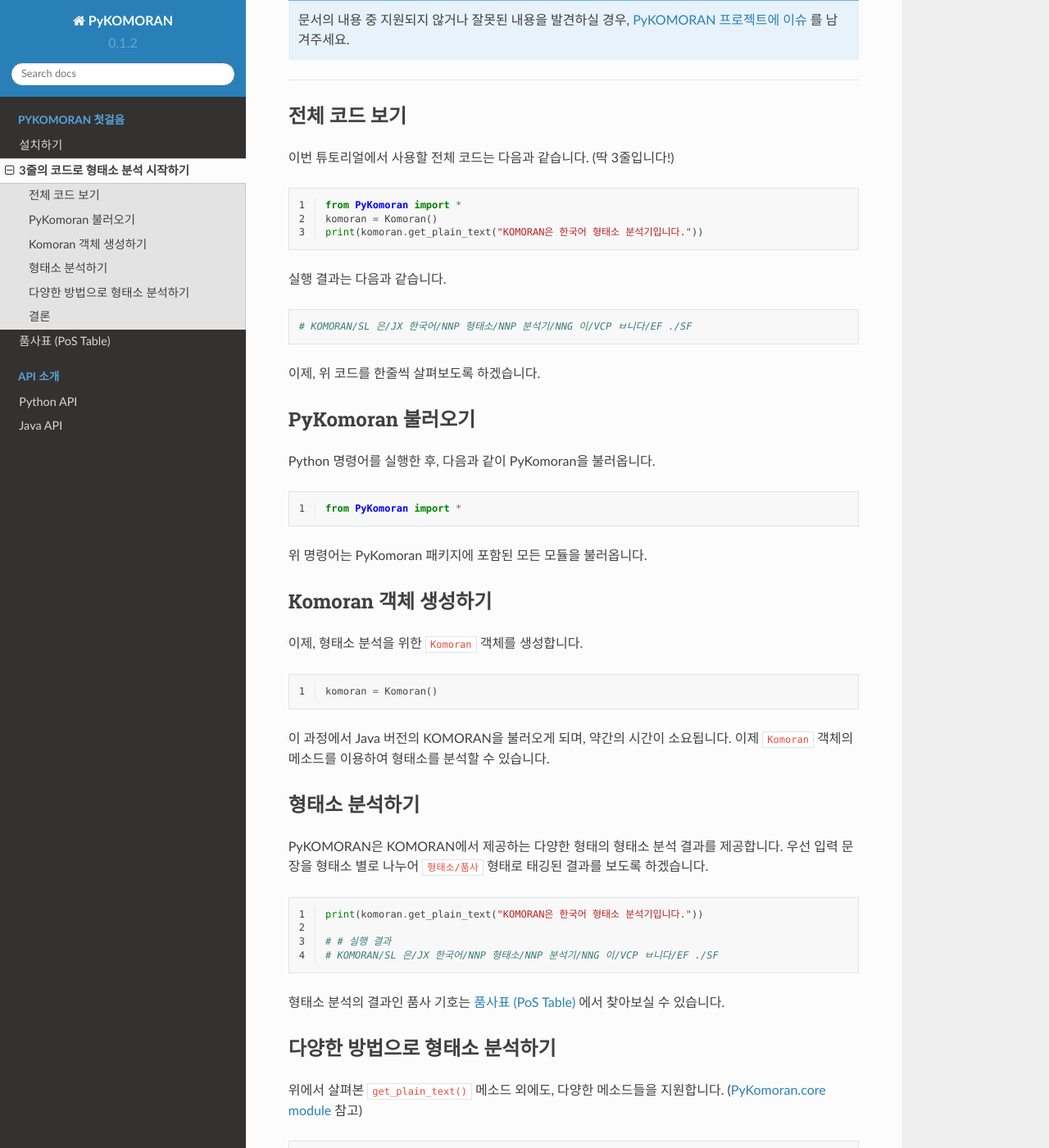
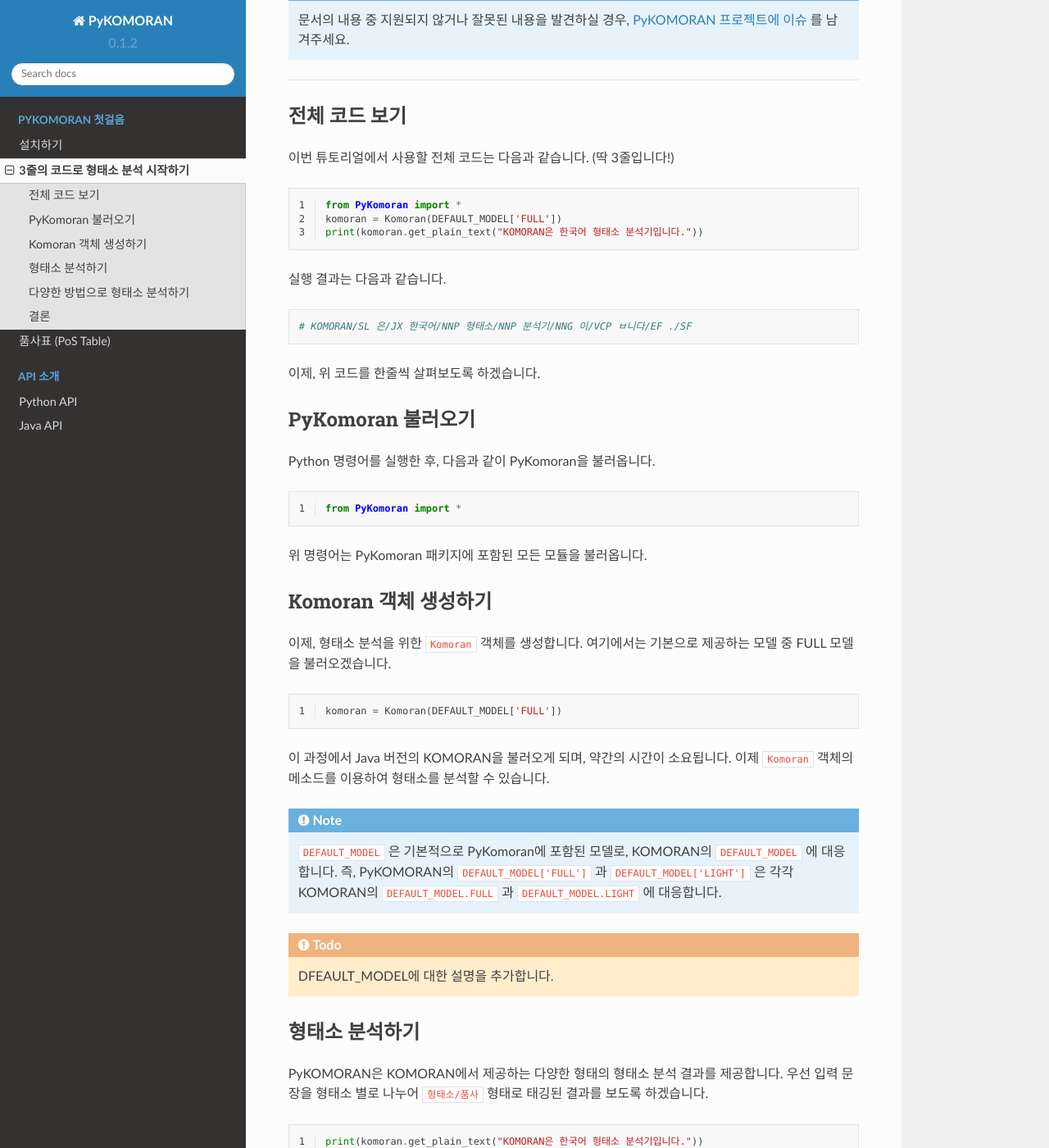
Before and after one commit to shineware/PyKOMORAN, a Sphinx documentation site: the page built from docs/firststep/tutorial.rst, in a window 1280 px wide and 1400 px high, scrolled down 268 px. Shown: the whole window at 82% size. Built offline with Sphinx 7.4.7 and the Read the Docs theme 2.0.0, drawn with Linux system fonts in a browser that asks for light colours; pages that are not in the unit, such as notebooks, are missing from menus; the version number is read from the project's files by our own code; some of the changed text lies outside the part shown.

Commit message:
Komoran 객체 생성 기본 모델 필요에 따른 문서 변경 related #18

```diff
--- a/docs/firststep/tutorial.rst
+++ b/docs/firststep/tutorial.rst
@@ -18,7 +18,7 @@
   :linenos:
 
   from PyKomoran import *
-  komoran = Komoran()
+  komoran = Komoran(DEFAULT_MODEL['FULL'])
   print(komoran.get_plain_text("KOMORAN은 한국어 형태소 분석기입니다."))
 
 실행 결과는 다음과 같습니다.
@@ -44,14 +44,23 @@ Python 명령어를 실행한 후, 다음과 같이 PyKomoran을 불러옵니다
 Komoran 객체 생성하기
 ---------------------------------------
 이제, 형태소 분석을 위한 ``Komoran`` 객체를 생성합니다.
+여기에서는 기본으로 제공하는 모델 중 FULL 모델을 불러오겠습니다.
 
 .. code-block:: python
   :linenos:
 
-  komoran = Komoran()
+  komoran = Komoran(DEFAULT_MODEL['FULL'])
 
 이 과정에서 Java 버전의 KOMORAN을 불러오게 되며, 약간의 시간이 소요됩니다.
 이제 ``Komoran`` 객체의 메소드를 이용하여 형태소를 분석할 수 있습니다.
+
+.. Note::
+  ``DEFAULT_MODEL`` 은 기본적으로 PyKomoran에 포함된 모델로, KOMORAN의 ``DEFAULT_MODEL`` 에 대응합니다.
+  즉, PyKOMORAN의 ``DEFAULT_MODEL['FULL']`` 과 ``DEFAULT_MODEL['LIGHT']`` 은 각각 KOMORAN의 ``DEFAULT_MODEL.FULL`` 과
+  ``DEFAULT_MODEL.LIGHT`` 에 대응합니다.
+
+.. TODO::
+  DFEAULT_MODEL에 대한 설명을 추가합니다.
 
 형태소 분석하기
 ---------------------------------------
@@ -80,7 +89,7 @@ PyKOMORAN은 KOMORAN에서 제공하는 다양한 형태의 형태소 분석 결
   from PyKomoran import *
 
   # Komoran 객체 생성
-  komoran = Komoran()
+  komoran = Komoran(DEFAULT_MODEL['FULL'])
 
   # 분석할 문장 준비
   str_to_analyze = "① 대한민국은 민주공화국이다. ② 대한민국의 주권은 국민에게 있고, 모든 권력은 국민으로부터 나온다."
```
Also changed, not shown: README.en.md (+2 -2 lines), README.md (+2 -2 lines), python/README.md.
